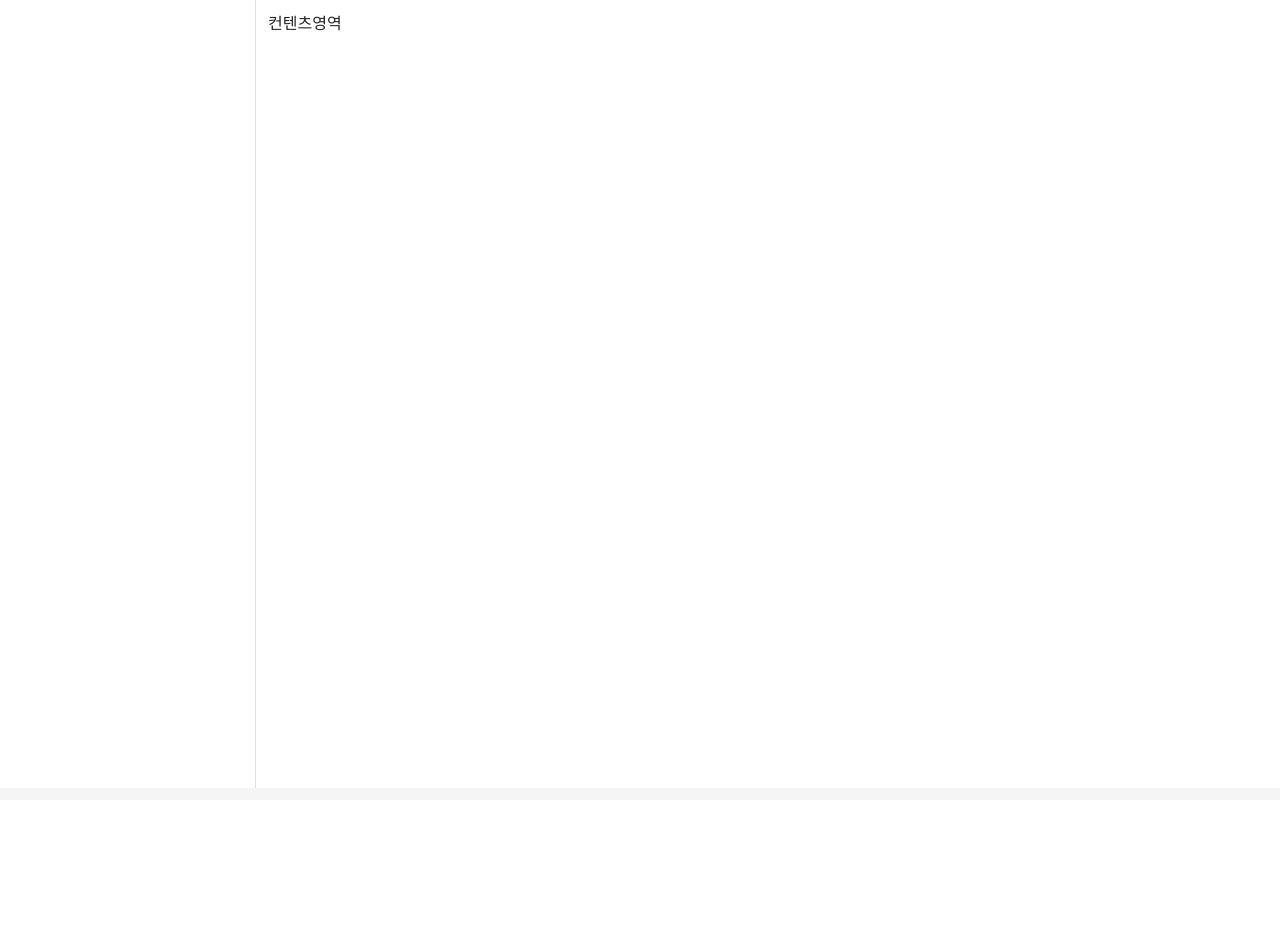
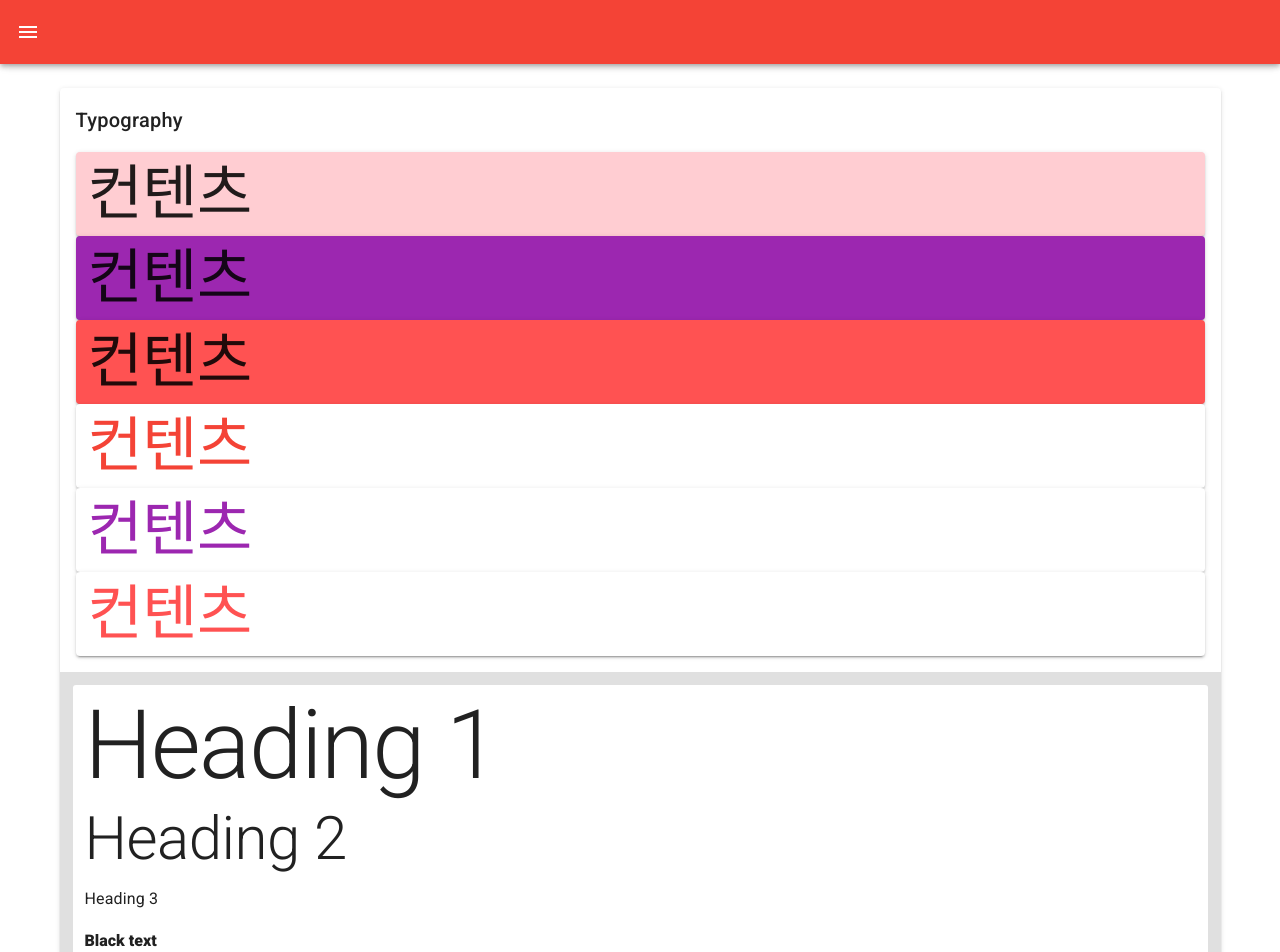
Before and after one commit to lein-hub/vuetify_pr1, a Vue app in the folder vuetify-admin-template/: page /typography in a window 1280 px wide. Shown: the top 952 px of the page. Before the commit the page ends 800 px from the top, so only its background shows below. Built offline with nearby package versions, Linux system fonts and the light colour scheme.

Commit message:
basic tutorial done

```diff
--- a/vuetify-admin-template/src/App.vue
+++ b/vuetify-admin-template/src/App.vue
@@ -1,19 +1,79 @@
 <template>
   <v-app>
-    <v-app-bar v-if="$vuetify.breakpoint.xsOnly" app />
-    <v-navigation-drawer app />
+    <v-app-bar
+      app
+      color="primary"
+      dark
+    >
+      <v-app-bar-nav-icon @click="drawer = !drawer" />
+
+      <v-spacer />
+    </v-app-bar>
+
+    <v-navigation-drawer
+      v-model="drawer"
+      app
+    >
+      <v-list-item>
+        <v-list-item-content>
+          <v-list-item-title class="text-h6">
+            Application
+          </v-list-item-title>
+          <v-list-item-subtitle>
+            subtext
+          </v-list-item-subtitle>
+        </v-list-item-content>
+      </v-list-item>
+
+      <v-divider />
+
+      <v-list
+        dense
+        nav
+      >
+        <v-list-item
+          v-for="item in items"
+          :key="item.title"
+          link
+          :to="item.to"
+        >
+          <v-list-item-icon>
+            <v-icon>{{ item.icon }}</v-icon>
+          </v-list-item-icon>
+
+          <v-list-item-content>
+            <v-list-item-title>{{ item.title }}</v-list-item-title>
+          </v-list-item-content>
+        </v-list-item>
+      </v-list>
+    </v-navigation-drawer>
+
+
     <v-main>
       <v-container fluid>
-        컨텐츠영역
+        <router-view />
       </v-container>
     </v-main>
-
-    <v-footer app />
   </v-app>
 </template>
 
 <script>
+
 export default {
+  name: 'App',
 
-}
+  data () {
+    return {
+      drawer: false,
+      items: [
+        { title: 'Dashboard', icon: 'mdi-view-dashboard', to:'/' },
+        { title: 'Grid System', icon: 'mdi-view-dashboard', to:'/grid-system' },
+        { title: 'Grid List Page', icon: 'mdi-view-dashboard', to:'/grid-list-page' },
+        { title: 'Breakpoints', icon: 'mdi-view-dashboard', to:'/breakpoints' },
+        { title: 'Typography', icon: 'mdi-view-dashboard', to:'/typography' },
+      ],
+      right: null,
+    }
+  },
+};
 </script>
--- a/vuetify-admin-template/src/plugins/vuetify.js
+++ b/vuetify-admin-template/src/plugins/vuetify.js
@@ -1,7 +1,24 @@
 import Vue from 'vue';
 import Vuetify from 'vuetify/lib/framework';
+import colors from 'vuetify/lib/util/colors'
 
 Vue.use(Vuetify);
 
 export default new Vuetify({
+  breakpoint: {
+    mobileBreakpoint: 'xs'
+  },
+  theme: {
+    themes: {
+      light: {
+        primary: colors.red,
+        secondary: '#9C27B0',
+        accent: '#82B1FF',
+        error: '#FF5252',
+        info: '#2196F3',
+        success: '#4CAF50',
+        warning: '#FB8C00',
+      }
+    }
+  }
 });
--- a/vuetify-admin-template/src/router/index.js
+++ b/vuetify-admin-template/src/router/index.js
@@ -3,6 +3,8 @@
 import Dashboard from '@/views/Dashboard'
 import GridSystem from '@/views/GridSystem'
 import GirdListPage from '@/views/GridListPage'
+import Breakpoints from '@/views/Breakpoints'
+import Typography from '@/views/Typography'
 
 Vue.use(VueRouter);
 
@@ -22,6 +24,16 @@
     name: 'GirdListPage',
     component: GirdListPage
   },
+  {
+    path: '/breakpoints',
+    name: 'Breakpoints',
+    component: Breakpoints
+  },
+  {
+    path: '/typography',
+    name: 'Typography',
+    component: Typography
+  },
 ]
 
 const router = new VueRouter({
--- /dev/null
+++ b/vuetify-admin-template/src/views/Breakpoints.vue
@@ -0,0 +1,107 @@
+<template>
+  <v-container>
+    <v-card>
+      <v-card-title>
+        $vuetify.breakpoint.name: {{ $vuetify.breakpoint.name }}
+      </v-card-title>
+      <v-container class="grey lighten-1">
+        <v-card
+          class="pa-3"
+          outlined
+          :height="height"
+        >
+          콘텐츠
+        </v-card>
+      </v-container>
+    </v-card>
+
+    <v-card class="mt-5">
+      <v-card-title>
+        $vuetify.breakpoint.mobile: {{ $vuetify.breakpoint.mobile }}  {{ $vuetify.breakpoint.mobileBreakpoint }}
+      </v-card-title>
+      <v-container class="grey lighten-1">
+        <v-dialog
+          v-model="dialog"
+          width="500"
+          :fullscreen="$vuetify.breakpoint.mobile"
+        >
+          <template #activator="{ on, attrs }">
+            <v-btn
+              color="red lighten-2"
+              dark
+              v-bind="attrs"
+              v-on="on"
+            >
+              Click Me
+            </v-btn>
+          </template>
+
+          <v-card>
+            <v-card-title class="text-h5 grey lighten-2">
+              Privacy Policy
+            </v-card-title>
+
+            <v-card-text>
+              Lorem ipsum dolor sit amet, consectetur adipiscing elit, sed do eiusmod tempor incididunt ut labore et dolore magna aliqua. Ut enim ad minim veniam, quis nostrud exercitation ullamco laboris nisi ut aliquip ex ea commodo consequat. Duis aute irure dolor in reprehenderit in voluptate velit esse cillum dolore eu fugiat nulla pariatur. Excepteur sint occaecat cupidatat non proident, sunt in culpa qui officia deserunt mollit anim id est laborum.
+            </v-card-text>
+
+            <v-divider />
+
+            <v-card-actions>
+              <v-spacer />
+              <v-btn
+                color="primary"
+                text
+                @click="dialog = false"
+              >
+                I accept
+              </v-btn>
+            </v-card-actions>
+          </v-card>
+        </v-dialog>
+      </v-container>
+    </v-card>
+
+    <v-card class="mt-5">
+      <v-card-title>
+            Vuetify Breakpoint Object
+          </v-card-title>
+      <v-container class="grey lighten-1">
+        <v-card class="mt-5" outlined>
+          $vuetify.breakpoint.xs: {{ $vuetify.breakpoint.xs }} <br>
+          $vuetify.breakpoint.smAndDown: {{ $vuetify.breakpoint.smAndDown }} <br>
+          $vuetify.breakpoint.height: {{ $vuetify.breakpoint.height }} <br>
+          $vuetify.breakpoint.width: {{ $vuetify.breakpoint.width }} <br>
+          $vuetify.breakpoint.thresholds: {{ $vuetify.breakpoint.thresholds }} <br>
+
+        </v-card>
+      </v-container>
+    </v-card>
+  </v-container>
+</template>
+
+<script>
+export default {
+  data() {
+    return {
+      dialog: false,
+    }
+  },
+  computed: {
+    height() {
+      switch (this.$vuetify.breakpoint.name) {
+      case 'xs':
+        return 100
+      case 'sm':
+        return 200
+      case 'md':
+        return 300
+      case 'lg':
+        return 400
+      default :
+        return 500
+      }
+    }
+  },
+}
+</script>
--- /dev/null
+++ b/vuetify-admin-template/src/views/Typography.vue
@@ -0,0 +1,41 @@
+<template>
+  <v-container>
+    <v-card>
+      <v-card-title>
+        Typography
+      </v-card-title>
+      <v-card-text>
+        <v-card class="pa-3 text-h2 primary lighten-4">
+          컨텐츠
+        </v-card>
+        <v-card class="pa-3 text-h2 secondary">
+          컨텐츠
+        </v-card>
+        <v-card class="pa-3 text-h2 error">
+          컨텐츠
+        </v-card>
+        <v-card class="pa-3 text-h2 primary--text">
+          컨텐츠
+        </v-card>
+        <v-card class="pa-3 text-h2 secondary--text">
+          컨텐츠
+        </v-card>
+        <v-card class="pa-3 text-h2 error--text">
+          컨텐츠
+        </v-card>
+      </v-card-text>
+      <v-container class="grey lighten-2">
+        <v-card class="pa-3 d-none d-sm-block" outlined>
+          <p class="text-h1">Heading 1</p>
+          <p class="text-h2">Heading 2</p>
+          <p class="text-h3 text-sm-subtitle-1">Heading 3</p>
+          <p class="font-weight-black">Black text</p>
+          <p class="font-weight-thin">Thin text</p>
+          <p class="text-justify">Morbi mattis ullamcorper velit. Donec orci lectus, aliquam ut, faucibus non, euismod id, nulla. Fusce convallis metus id felis luctus adipiscing. Aenean massa. Vestibulum purus quam, scelerisque ut, mollis sed, nonummy id, metus. Nulla consequat massa quis enim. Praesent venenatis metus at tortor pulvinar varius. Donec venenatis vulputate lorem. Phasellus accumsan cursus velit. Pellentesque ut neque.</p>
+          <p class="text-right">Morbi mattis ullamcorper velit. Donec orci lectus, aliquam ut, faucibus non, euismod id, nulla. Fusce convallis metus id felis luctus adipiscing. Aenean massa. Vestibulum purus quam, scelerisque ut, mollis sed, nonummy id, metus. Nulla consequat massa quis enim. Praesent venenatis metus at tortor pulvinar varius. Donec venenatis vulputate lorem. Phasellus accumsan cursus velit. Pellentesque ut neque.</p>
+          <p class="text-center">Morbi mattis ullamcorper velit. Donec orci lectus, aliquam ut, faucibus non, euismod id, nulla. Fusce convallis metus id felis luctus adipiscing. Aenean massa. Vestibulum purus quam, scelerisque ut, mollis sed, nonummy id, metus. Nulla consequat massa quis enim. Praesent venenatis metus at tortor pulvinar varius. Donec venenatis vulputate lorem. Phasellus accumsan cursus velit. Pellentesque ut neque.</p>
+        </v-card>
+      </v-container>
+    </v-card>
+  </v-container>
+</template>
```
Also changed, not shown: vuetify-admin-template/src/1App.vue (added, +22 -0 lines), vuetify-admin-template/src/_App.vue (deleted, +0 -77 lines), vuetify-admin-template/.eslintrc.js, vuetify-admin-template/src/components/HelloWorld.vue (indentation only), vuetify-admin-template/src/views/Home.vue (indentation only). Lines whose indentation alone changed are shown as unchanged.
